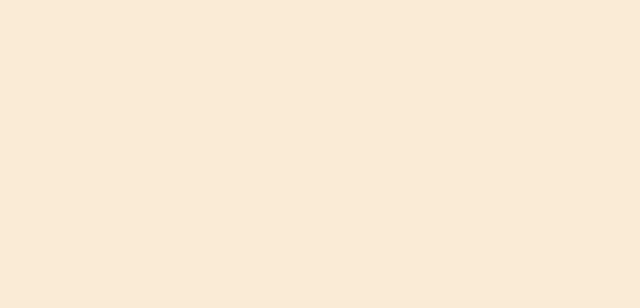
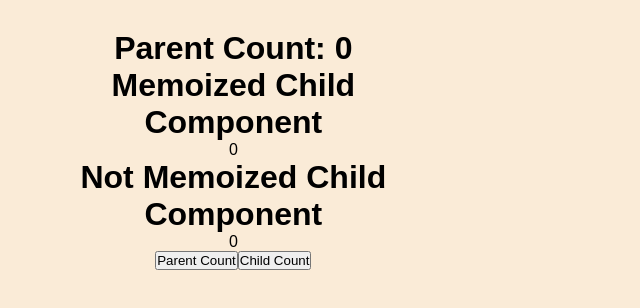
Before and after one commit to Sandeep96Shah/machineCoding, a React (Create React App) app: page /memoized-react-memo in a window 1280 px wide. Before the commit this address had no page. Shown: the top 308 px of the page, without its empty margins (0-640 px from the left). Built offline with nearby package versions, Linux system fonts and the light colour scheme.

Commit message:
memoized component using react.memo (#63)

```diff
--- a/src/App.js
+++ b/src/App.js
@@ -51,6 +51,7 @@ import PSCounter from "./components/PS-Counter";
 import GuessWord from "./components/GuessWord";
 import DebounceComp from "./Interview/Debounce";
 import ThrottlingComp from "./Interview/Throttling";
+import Parent from "./components/Memoized";
 
 function App() {
   return (
@@ -110,6 +111,7 @@ function App() {
         <Route path="guess-word" element={<GuessWord />} />
         <Route path="debounce-search" element={<DebounceComp />} />
         <Route path="throttling-scroll" element={<ThrottlingComp />} />
+        <Route path="memoized-react-memo" element={<Parent />} />
       </Routes>
 
     </div>
--- a/src/components/Home/index.js
+++ b/src/components/Home/index.js
@@ -75,6 +75,7 @@ const Home = () => {
       <button onClick={() => handlenavigate("guess-word")}>Guess Word</button>
       <button onClick={() => handlenavigate("debounce-search")}>Debounce Search</button>
       <button onClick={() => handlenavigate("throttling-scroll")}>Throttling Scroll</button>
+      <button onClick={() => handlenavigate("memoized-react-memo")}>React memo</button>
     </div>
   );
 };
--- /dev/null
+++ b/src/components/Memoized/Memoized.jsx
@@ -0,0 +1,13 @@
+import React, { memo } from "react";
+
+const MemoizedChild = memo(({ count }) => {
+  console.log("Memoized");
+  return (
+    <div>
+      <h1>Memoized Child Component</h1>
+      <p>{count}</p>
+    </div>
+  );
+});
+
+export default MemoizedChild;
--- /dev/null
+++ b/src/components/Memoized/NotMemoized.jsx
@@ -0,0 +1,13 @@
+import React from "react";
+
+const NoTMemoizedChild = ({ count }) => {
+  console.log("NotMemoized");
+  return (
+    <div>
+      <h1>Not Memoized Child Component</h1>
+      <p>{count}</p>
+    </div>
+  );
+};
+
+export default NoTMemoizedChild;
--- /dev/null
+++ b/src/components/Memoized/index.jsx
@@ -0,0 +1,26 @@
+import React, { useState } from "react";
+import MemoizedChild from "./Memoized";
+import NoTMemoizedChild from "./NotMemoized";
+
+const Parent = () => {
+  const [parentCount, setParentCount] = useState(0);
+  const [childCound, setChildCount] = useState(0);
+
+  const handleParentCount = () => setParentCount((prevCount) => prevCount + 1);
+
+  const handleChildCount = () => setChildCount((prevCount) => prevCount + 1);
+
+  return (
+    <div>
+      <h1>
+        Parent Count: <span>{parentCount}</span>
+      </h1>
+      <MemoizedChild count={childCound} />
+      <NoTMemoizedChild count={childCound} />
+      <button onClick={handleParentCount}>Parent Count</button>
+      <button onClick={handleChildCount}>Child Count</button>
+    </div>
+  );
+};
+
+export default Parent;
```
